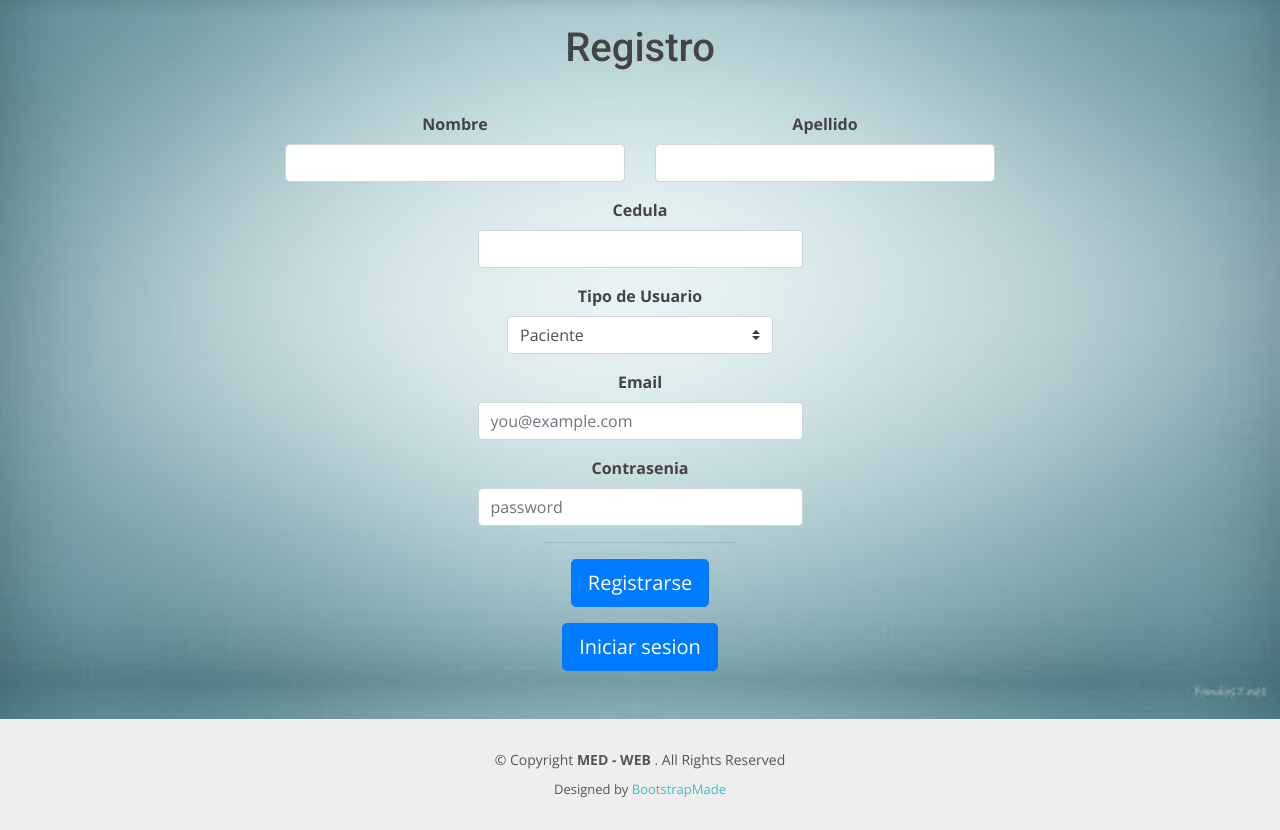
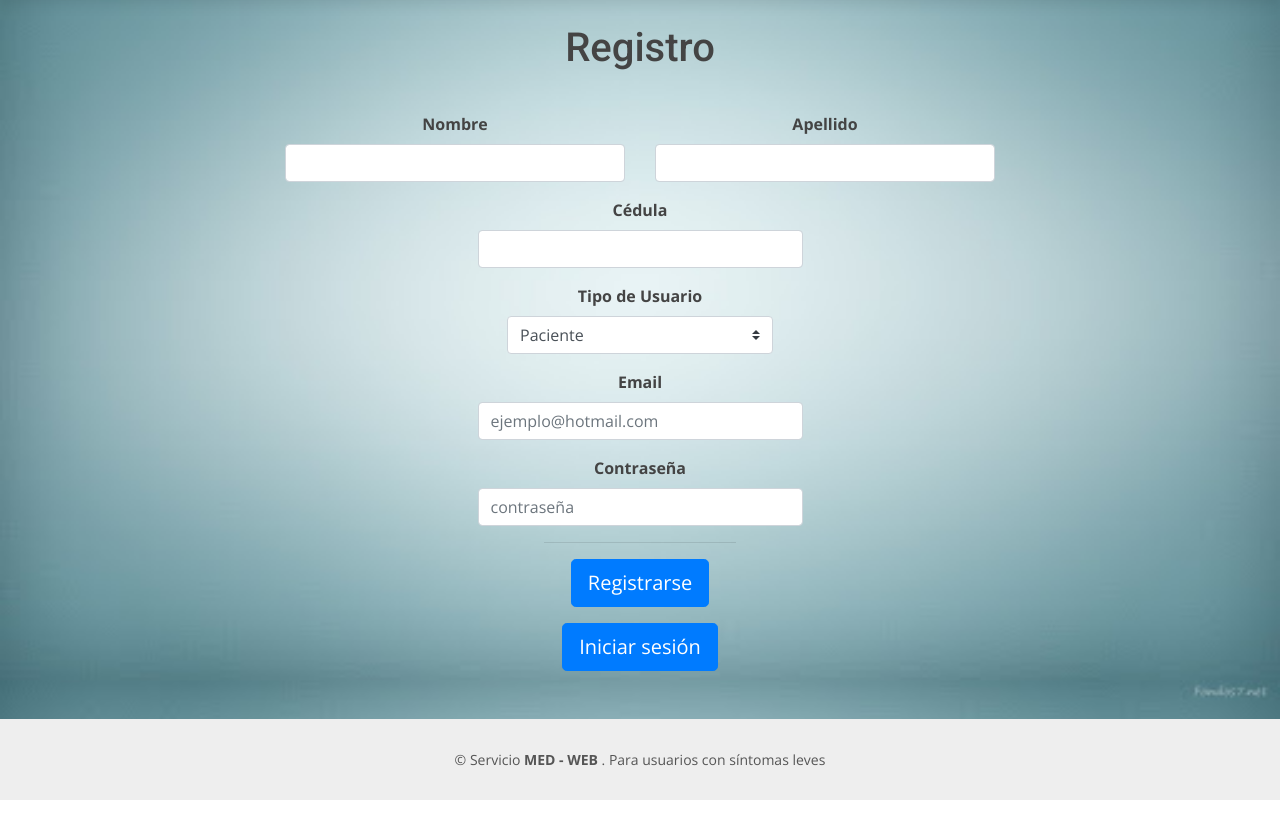
Before and after one commit to kevinmania4/MED_WEB, a Node server app: page /registro in a window 1280 px wide. Shown: the part 120-950 px from the top of the page. After the commit the page ends 920 px from the top, so only its background shows below. Run offline with Node 20, Linux system fonts and the light colour scheme; some libraries are stand-ins or nearby versions.

Commit message:
cambioOrtogra

```diff
--- a/views/GUI_Paciente.hbs
+++ b/views/GUI_Paciente.hbs
@@ -17,7 +17,6 @@
 <center>
     <h1>TRATAMIENTO</h1>
 </center>
-<hr>
 <br><br><br>
 
 <h1 style="position: absolute; top: 250px; left:25px;">Síntomas</h1>
--- a/views/GUIiniciarsesion.hbs
+++ b/views/GUIiniciarsesion.hbs
@@ -18,7 +18,7 @@
     <br><br><br><br><br>
     <font color="black" face="Comic Sans MS,arial">
         <br><br>
-        <h1 align="center">Iniciar sesion</h1>
+        <h1 align="center">Iniciar Sesión</h1>
     </font>
     <br><br><br>
 
@@ -40,7 +40,7 @@
                     <label for="inputPassword" class="sr-only">Contraseña</label>
                     <input type="password" id="contrasenia" class="form-control-lg" placeholder="Contraseña" required>
                     <br><br>
-                    <button class="btn btn-lg btn-primary btn-lg">Iniciar sesion</button>
+                    <button class="btn btn-lg btn-primary btn-lg">Iniciar sesión</button>
                     <br><br>
                     <button class="btn btn-lg btn-primary btn-lg"
                         onclick="window.location='/registro'">Registrarse</button>
--- a/views/GUIregistro.hbs
+++ b/views/GUIregistro.hbs
@@ -55,7 +55,7 @@
                     </div>
 
                     <div class="col-md-6 mb-3">
-                        <label for="lastName"><b>Cedula</b></label>
+                        <label for="lastName"><b>Cédula</b></label>
                         <input id="cedula" type="text" class="form-control" placeholder="" required>
                         <div class="invalid-feedback">
                             Este campo es obligatorio.
@@ -66,7 +66,7 @@
                             <label for="country"><b>Tipo de Usuario</b></label>
                             <select id="perfil" name="perfil" class="custom-select d-block w-100" required>
                                 <option value="USER_PACIENTE">Paciente</option>
-                                <option value="USER_MEDICO">Medico</option>
+                                <option value="USER_MEDICO">Médico</option>
                             </select>
                             <div id="fed"></div>
                             <div class="invalid-feedback">
@@ -75,7 +75,7 @@
                         </div>
                     </div>
                     <div class="col-md-6 mb-3" id="ide">
-                        <label for="lastName"><b>Identificacion</b></label>
+                        <label for="lastName"><b>Identificación</b></label>
                         <input id="identificacion" type="text" class="form-control" placeholder="">
 
                     </div>
@@ -84,15 +84,15 @@
 
                     <div class="col-md-6 mb-3">
                         <label for="email"><b>Email</b> </label>
-                        <input id="correo" type="email" class="form-control" placeholder="you@example.com" required>
+                        <input id="correo" type="email" class="form-control" placeholder="ejemplo@hotmail.com" required>
                         <div class="invalid-feedback">
                             Este campo es obligatorio.
                         </div>
                     </div>
 
                     <div class="col-md-6 mb-3">
-                        <label for="address2"><b>Contrasenia</b> </label>
-                        <input id="contrasenia" type="password" class="form-control" placeholder="password" required>
+                        <label for="address2"><b>Contraseña</b> </label>
+                        <input id="contrasenia" type="password" class="form-control" placeholder="contraseña" required>
                     </div>
 
 
@@ -105,7 +105,7 @@
                     </div>
                 </form>
                 <button class="btn btn-lg btn-primary btn-lg" onclick="window.location='/logeo'">Iniciar
-                    sesion</button>
+                    sesión</button>
             </div>
 
         </div>
--- a/views/parcials/footer.hbs
+++ b/views/parcials/footer.hbs
@@ -23,11 +23,7 @@
 
   <div class="container">
     <div class="copyright">
-      &copy; Copyright <strong><span>MED - WEB </span></strong>. All Rights Reserved
-    </div>
-    <div class="credits">
-
-      Designed by <a href="https://bootstrapmade.com/">BootstrapMade</a>
+      &copy; Servicio <strong><span>MED - WEB </span></strong>. Para usuarios con síntomas leves
     </div>
   </div>
 </footer><!-- End Footer -->
```
Also changed, not shown: views/GUIusuarios.hbs (+13 -3 lines).
